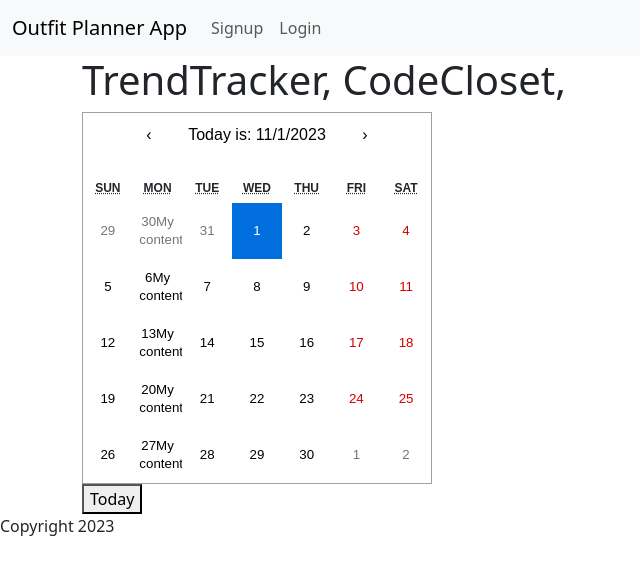
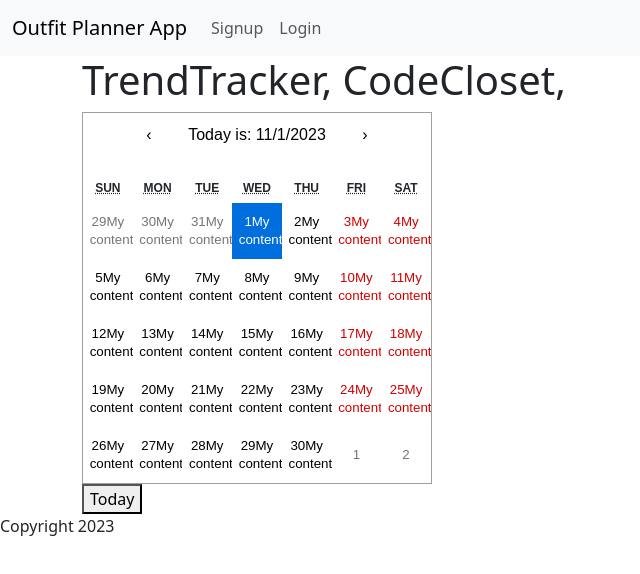
Before and after one commit to adenaeisenberg/outfit-planner, a React (Vite) app: page / in a window 1280 px wide. Shown: the top 574 px of the page, without its empty margins (0-640 px from the left). Built offline with nearby package versions, Linux system fonts and the light colour scheme; no server answers.

Commit message:
adds 'content' to calendar 30 days before and 30 days aftercurrent date

```diff
--- a/src/Content.jsx
+++ b/src/Content.jsx
@@ -9,7 +9,7 @@ import { BottomsIndex } from "./BottomsIndex";
 
 import Calendar from "react-calendar";
 import "react-calendar/dist/Calendar.css";
-import { compareAsc, format } from "date-fns";
+import { addDays, eachDayOfInterval, isSameDay, subDays } from "date-fns";
 
 export function Content() {
   // Outfit section //
@@ -56,17 +56,34 @@ export function Content() {
 
   // https://www.youtube.com/watch?v=WutUO81wE90
   const [date, setDate] = useState(new Date());
-  const datesToAddContentTo = [new Date()];
+
+  const today = new Date();
+  const numberOfDays = 30; // Adjust this number based on how many days you want
+
+  const pastDates = Array.from({ length: numberOfDays }, (_, index) => subDays(today, index + 1));
+  const futureDates = Array.from({ length: numberOfDays }, (_, index) => addDays(today, index));
+
+  const allDates = [...pastDates, today, ...futureDates];
 
   function tileContent({ date, view }) {
     // Add class to tiles in month view only
     if (view === "month") {
       // Check if a date React-Calendar wants to check is on the list of dates to add class to
-      if (datesToAddContentTo.find((dDate) => date.getDay() === dDate.getDate())) {
+      if (allDates.find((d) => isSameDay(d, date))) {
         return "My content";
       }
     }
   }
+
+  // function tileContent({ date, view }) {
+  //   // Add class to tiles in month view only
+  //   if (view === "month") {
+  //     // Check if a date React-Calendar wants to check is on the list of dates to add class to
+  //     if (datesToAddContentTo.find((dDate) => date.getDay() === dDate.getDate())) {
+  //       return "My content";
+  //     }
+  //   }
+  // }
 
   // tileContent={({ outfit, date, view }) => (view === "month" && date.getDay() === 0 ? <p>It's Sunday!</p> : null)} // this is where I need to put the logic about pulling the specific day's outfit
 
```
